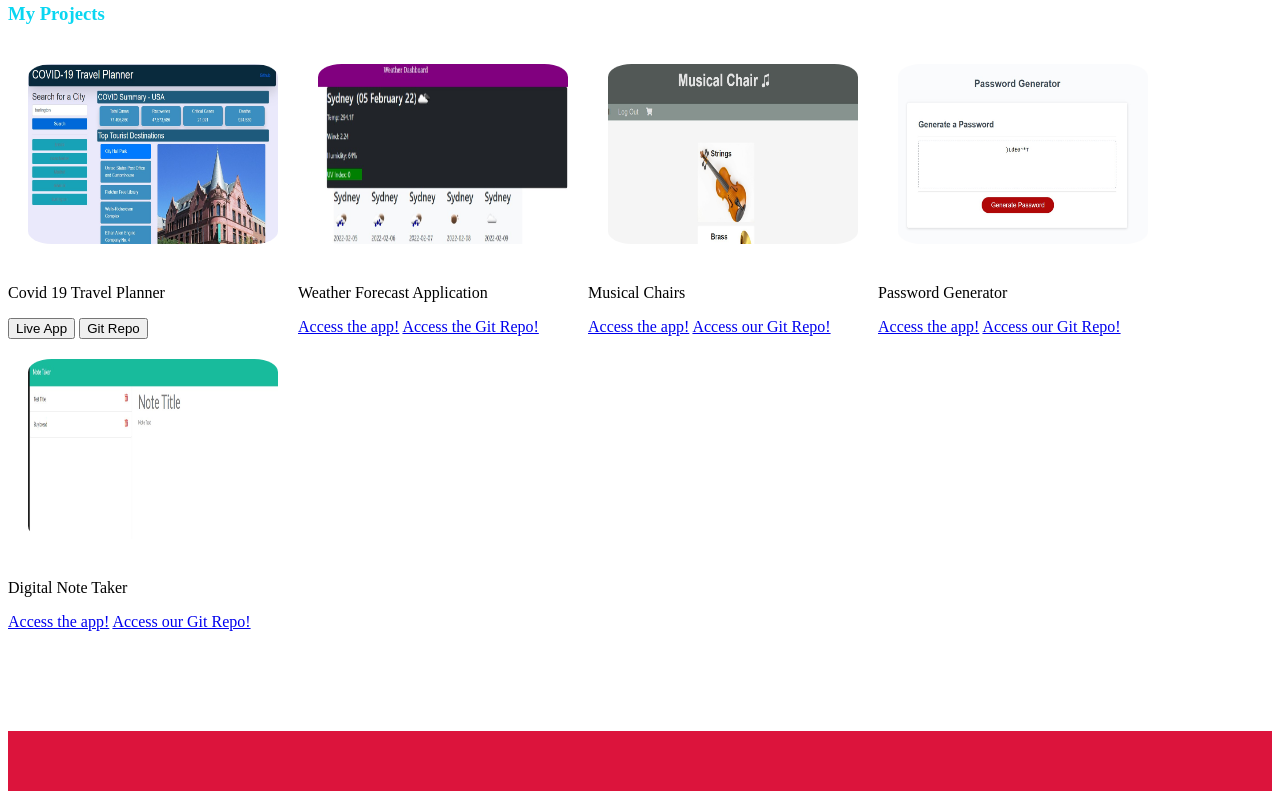
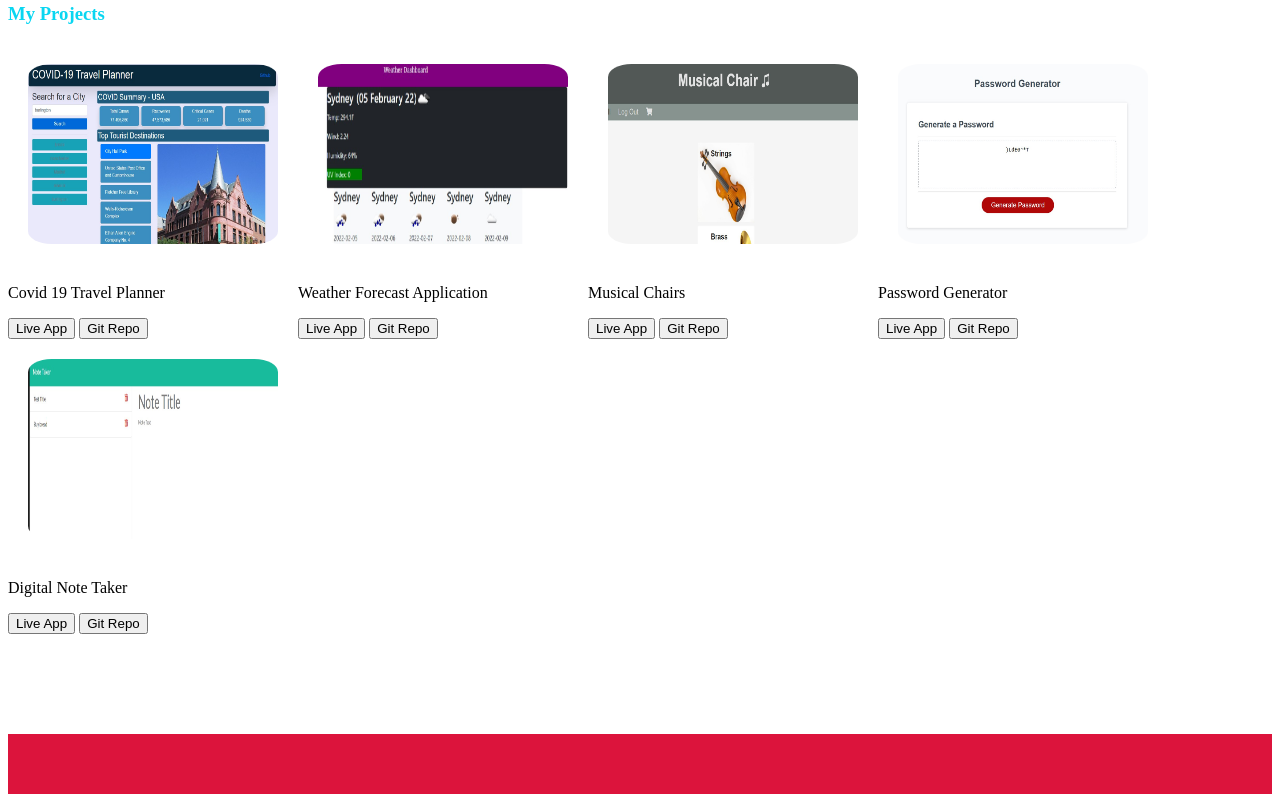
Before and after one commit to oscarcbryant/Portfolio-3, a plain HTML site: page index.html in a window 1280 px wide. Shown: the part 454-1256 px from the top of the page. Drawn offline with Linux system fonts and the light colour scheme.

Commit message:
adding buttons to each project

```diff
--- a/index.html
+++ b/index.html
@@ -43,29 +43,29 @@
         <div id="weather">
             <img id="project-image" id="weather-image" src="Images/Weather-Dashboard.jpg">
             <p>Weather Forecast Application</p>
-            <a href="https://oscarcbryant.github.io/Weather-Dashboard/">Access the app!</a>
-            <a href="https://github.com/oscarcbryant/Weather-Dashboard">Access the Git Repo!</a>
+            <button onclick="document.location='https://oscarcbryant.github.io/Weather-Dashboard/'">Live App</button>
+            <button onclick="document.location='https://github.com/oscarcbryant/Weather-Dashboard'">Git Repo</button>
         </div>
 
         <div id="musicalchairs">
             <img id="project-image" id="musical-image" src="Images/musicalchairs.jpg">
             <p>Musical Chairs</p>
-            <a href="https://gabi-m-p.github.io/Covid-19-Travel-Planner/">Access the app!</a>
-            <a href="https://github.com/Gabi-m-p/Covid-19-Travel-Planner">Access our Git Repo!</a>
+            <button onclick="document.location='https://musical-chair.herokuapp.com/'">Live App</button>
+            <button onclick="document.location='https://github.com/levigun/musical-chair'">Git Repo</button>
         </div>
 
         <div id="passwordgenerator">
             <img id="project-image" id="password" src="Images/passwordgenerator.jpg">
             <p>Password Generator</p>
-            <a href="https://gabi-m-p.github.io/Covid-19-Travel-Planner/">Access the app!</a>
-            <a href="https://github.com/Gabi-m-p/Covid-19-Travel-Planner">Access our Git Repo!</a>
+            <button onclick="document.location='https://oscarcbryant.github.io/Password-Generator/'">Live App</button>
+            <button onclick="document.location='https://github.com/oscarcbryant/Password-Generator'">Git Repo</button>
         </div>
 
         <div id="notetaker">
             <img id="project-image" id="musical-image" src="Images/notetaker.jpg">
             <p>Digital Note Taker</p>
-            <a href="https://gabi-m-p.github.io/Covid-19-Travel-Planner/">Access the app!</a>
-            <a href="https://github.com/Gabi-m-p/Covid-19-Travel-Planner">Access our Git Repo!</a>
+            <button onclick="document.location='https://vast-everglades-88551.herokuapp.com/'">Live App</button>
+            <button onclick="document.location='https://github.com/oscarcbryant/Digital-Note-taker'">Git Repo</button>
         </div>
     </div>
 </body>
```
